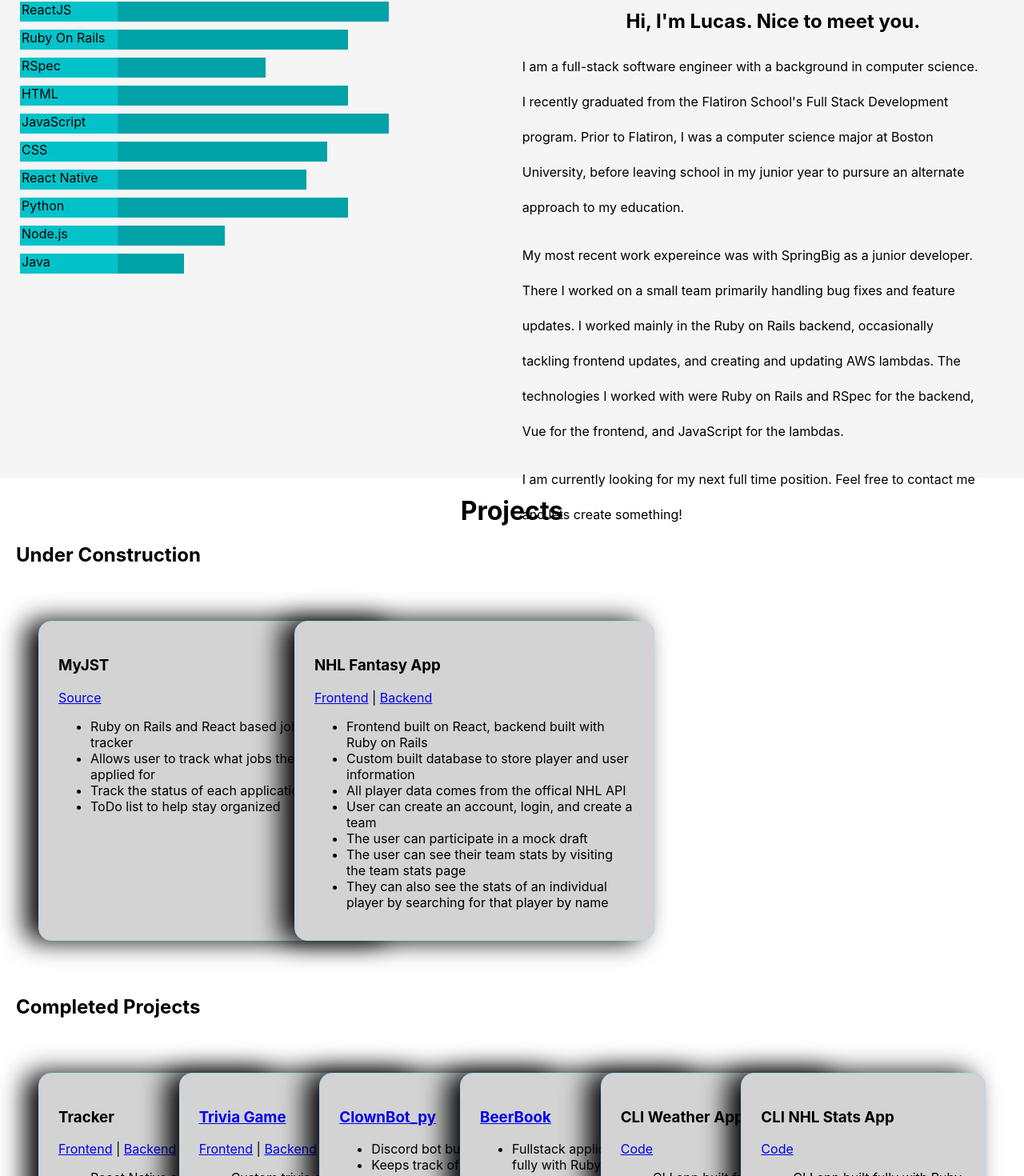
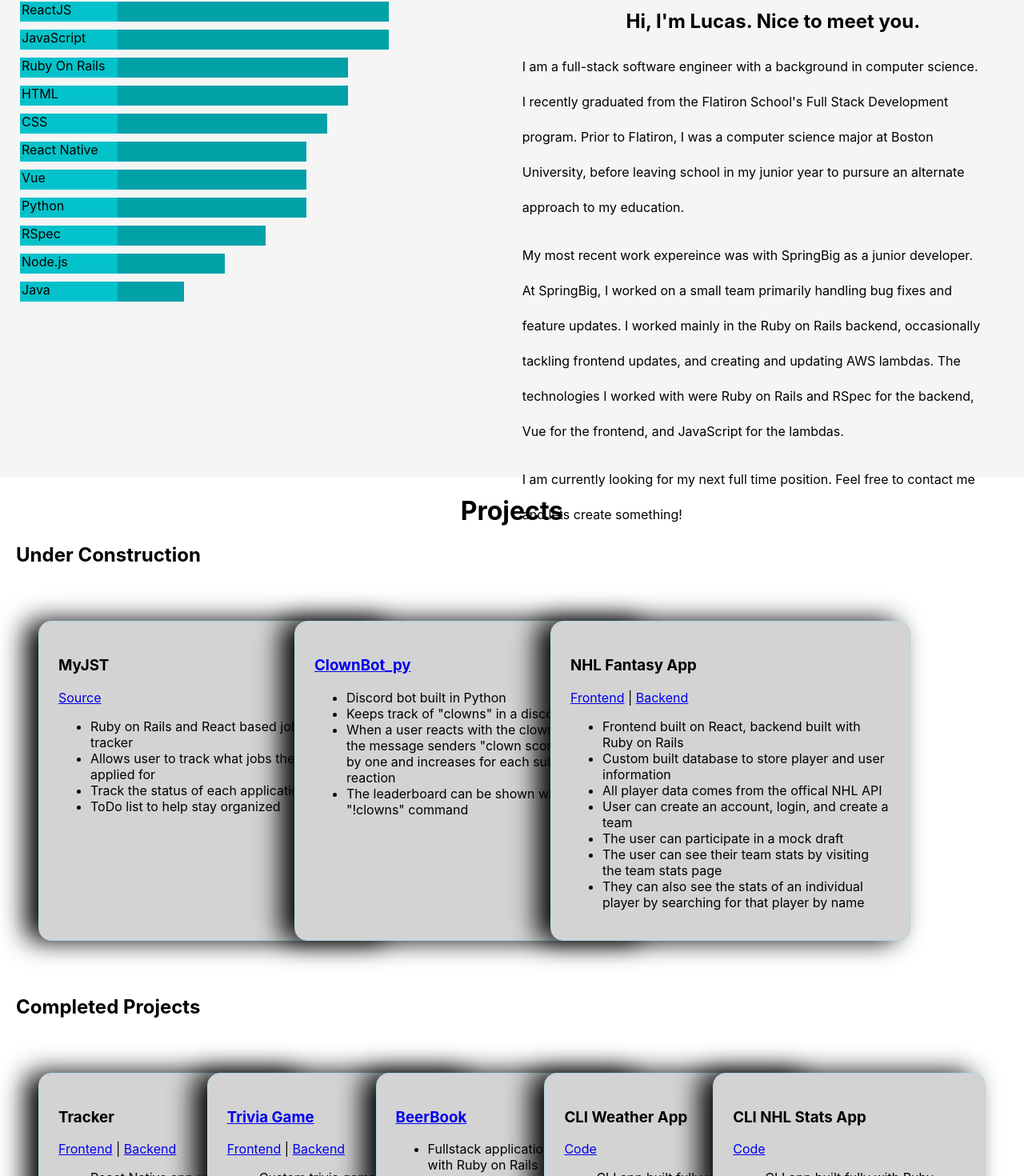
Before and after one commit to lucassherwin/lucas-portfolio, a React (Create React App) app: page / in a window 1280 px wide. Shown: the part 1024-2494 px from the top of the page at 80% size. Built offline with nearby package versions, Linux system fonts and the light colour scheme; no server answers.

Commit message:
updates skills and about

```diff
--- a/src/components/About.js
+++ b/src/components/About.js
@@ -115,7 +115,7 @@ export default function About() {
             to pursure an alternate approach to my education.
           </BioText>
           <BioText>
-            My most recent work expereince was with SpringBig as a junior developer. There I worked on a small team primarily handling bug fixes and feature updates.
+            My most recent work expereince was with SpringBig as a junior developer. At SpringBig, I worked on a small team primarily handling bug fixes and feature updates.
             I worked mainly in the Ruby on Rails backend, occasionally tackling frontend updates, and creating and updating AWS lambdas. The technologies I worked with were
             Ruby on Rails and RSpec for the backend, Vue for the frontend, and JavaScript for the lambdas.
           </BioText>
@@ -127,17 +127,14 @@ export default function About() {
         <Bar width='90%'>
           <Skill>ReactJS</Skill>
         </Bar>
+        <Bar width='90%'>
+          <Skill>JavaScript</Skill>
+        </Bar>
         <Bar width='80%'>
           <Skill>Ruby On Rails</Skill>
         </Bar>
-        <Bar width='60%'>
-          <Skill>RSpec</Skill>
-        </Bar>
         <Bar width='80%'>
           <Skill>HTML</Skill>
-        </Bar>
-        <Bar width='90%'>
-          <Skill>JavaScript</Skill>
         </Bar>
         <Bar width='75%'>
           <Skill>CSS</Skill>
@@ -145,8 +142,14 @@ export default function About() {
         <Bar width='70%'>
           <Skill>React Native</Skill>
         </Bar>
-        <Bar width='80%'>
+        <Bar width='70%'>
+          <Skill>Vue</Skill>
+        </Bar>
+        <Bar width='70%'>
           <Skill>Python</Skill>
+        </Bar>
+        <Bar width='60%'>
+          <Skill>RSpec</Skill>
         </Bar>
         <Bar width='50%'>
           <Skill>Node.js</Skill>
--- a/src/components/Projects.js
+++ b/src/components/Projects.js
@@ -34,6 +34,19 @@ export default function Projects() {
                 </ul>
               </header>
             </article>
+
+            <article className='card'>
+              <header className='card-header'>
+                <h1><a href='https://github.com/lucassherwin/ClownBot_py' target="_blank" rel='noreferrer'>ClownBot_py</a></h1>
+                <ul>
+                  <li>Discord bot built in Python</li>
+                  <li>Keeps track of "clowns" in a discord server</li>
+                  <li>When a user reacts with the clown emoji (🤡) the message senders "clown score" goes up by one and increases for each subsequent reaction</li>
+                  <li>The leaderboard can be shown with the "!clowns" command</li>
+                </ul>
+              </header>
+            </article>
+
             <article className='card'>
               <header className='card-header'>
                 <h1>NHL Fantasy App</h1>
@@ -104,18 +117,6 @@ export default function Projects() {
 
       <article className='card'>
         <header className='card-header'>
-          <h1><a href='https://github.com/lucassherwin/ClownBot_py' target="_blank" rel='noreferrer'>ClownBot_py</a></h1>
-          <ul>
-            <li>Discord bot built in Python</li>
-            <li>Keeps track of "clowns" in a discord server</li>
-            <li>When a user reacts with the clown emoji (🤡) the message senders "clown score" goes up by one and increases for each subsequent reaction</li>
-            <li>The leaderboard can be shown with the "!clowns" command</li>
-          </ul>
-        </header>
-      </article>
-
-      <article className='card'>
-        <header className='card-header'>
           <h1><a href='https://github.com/lucassherwin/BeerBook' target="_blank" rel='noreferrer'>BeerBook</a></h1>
           <ul>
             <li>Fullstack application built fully with Ruby on Rails</li>
```
